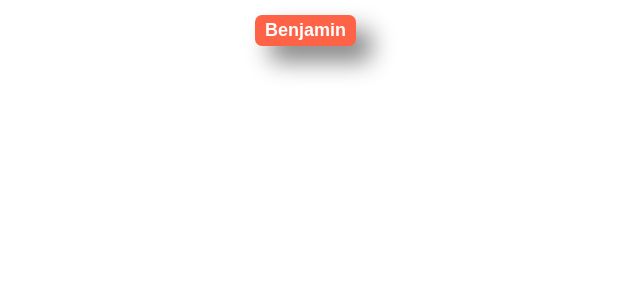
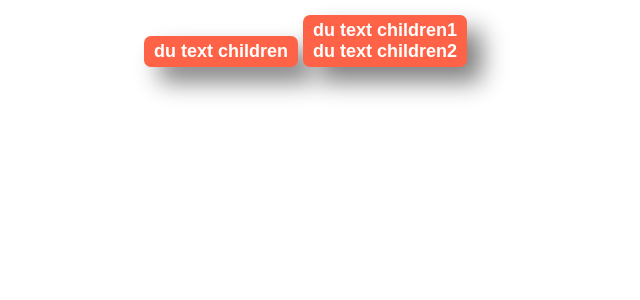
Before and after one commit to mrousseau/react_2022_05, a React (Create React App) app: page / in a window 1280 px wide. Shown: the top 300 px of the page, without its empty margins (337-977 px from the left). Built offline with nearby package versions, Linux system fonts and the light colour scheme.

Commit message:
module de css et utilisation des props

```diff
--- a/src/App/App.jsx
+++ b/src/App/App.jsx
@@ -6,7 +6,14 @@ import Button from './components/ui/Buttons/Button'
 function App() {
   return (
     <div className="App">
-      <Button></Button>
+      {/* <Button text="un text du button"></Button> */}
+      <Button>
+        <div>du text children</div>
+      </Button>
+      <Button>
+        <div>du text children1</div>
+        <div>du text children2</div>
+      </Button>
     </div>
   );
 }
--- a/src/App/components/ui/Buttons/Button.jsx
+++ b/src/App/components/ui/Buttons/Button.jsx
@@ -1,9 +1,10 @@
 import React from 'react'
 
-import './Button.css'
+import style from './Button.module.css'
 
 const Button = (props) => {
-    return <button className="Button">Benjamin</button>
+    console.log(props);
+    return <button className={style.Button}>{props.children}</button>
 }
 
 export default Button
```
Also changed, not shown: src/App/components/ui/Buttons/Button.module.css (renamed from src/App/components/ui/Buttons/Button.css).
